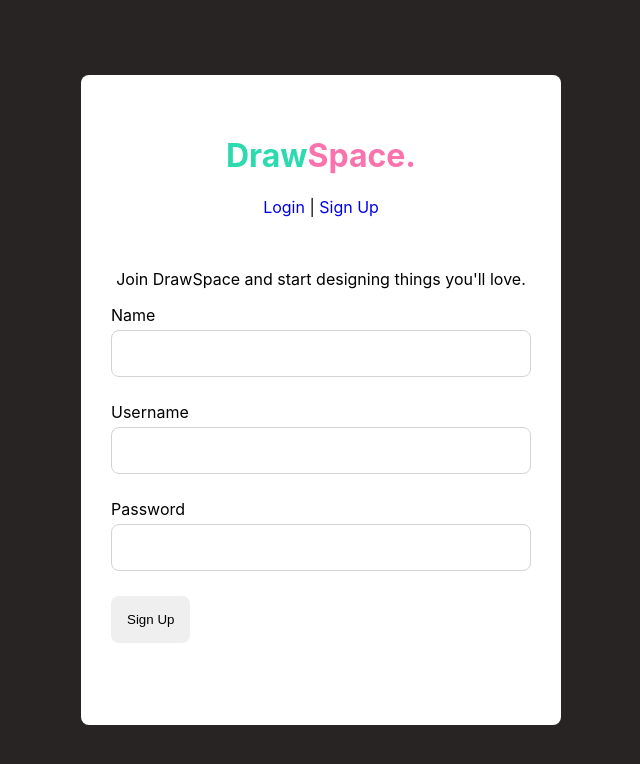
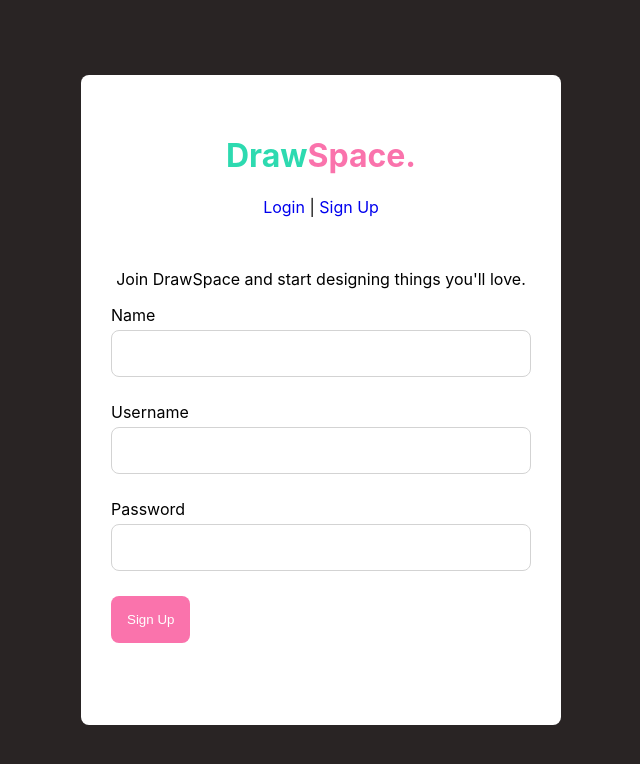
Before and after one commit to cjativa/drawspace, a React (Create React App) app: page / in a window 1280 px wide. Shown: the top 764 px of the page, without its empty margins (319-959 px from the left). Built offline with nearby package versions, Linux system fonts and the light colour scheme.

Commit message:
don't need separate scss files for login/signUp at the moment

```diff
--- a/src/assets/styles/components/authentication/_index.scss
+++ b/src/assets/styles/components/authentication/_index.scss
@@ -1,3 +1 @@
 @import './authentication.scss';
-@import './login.scss';
-@import './signUp.scss';
--- a/src/assets/styles/components/authentication/authentication.scss
+++ b/src/assets/styles/components/authentication/authentication.scss
@@ -22,12 +22,13 @@
         height: 650px;
     }
 
-    &__btn {
-        text-align: right;
+    &__error {
+        color: red;
     }
 
-    &__error {
-        color: red;
+    .brand-btn {
+        color: #ffffff;
+        background-color: #fa73ac;
     }
 
     .sel {
--- a/src/assets/styles/components/authentication/signUp.scss
+++ /dev/null
@@ -1,3 +0,0 @@
-.sign-up {
-
-}
```
Also changed, not shown: src/assets/styles/components/authentication/login.scss (deleted).
